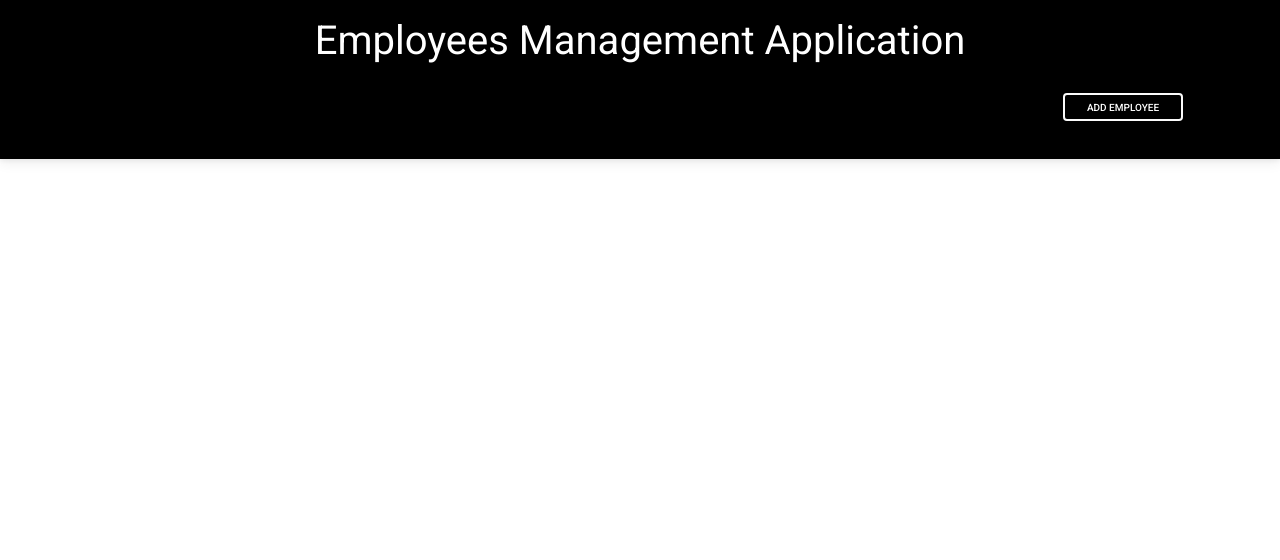
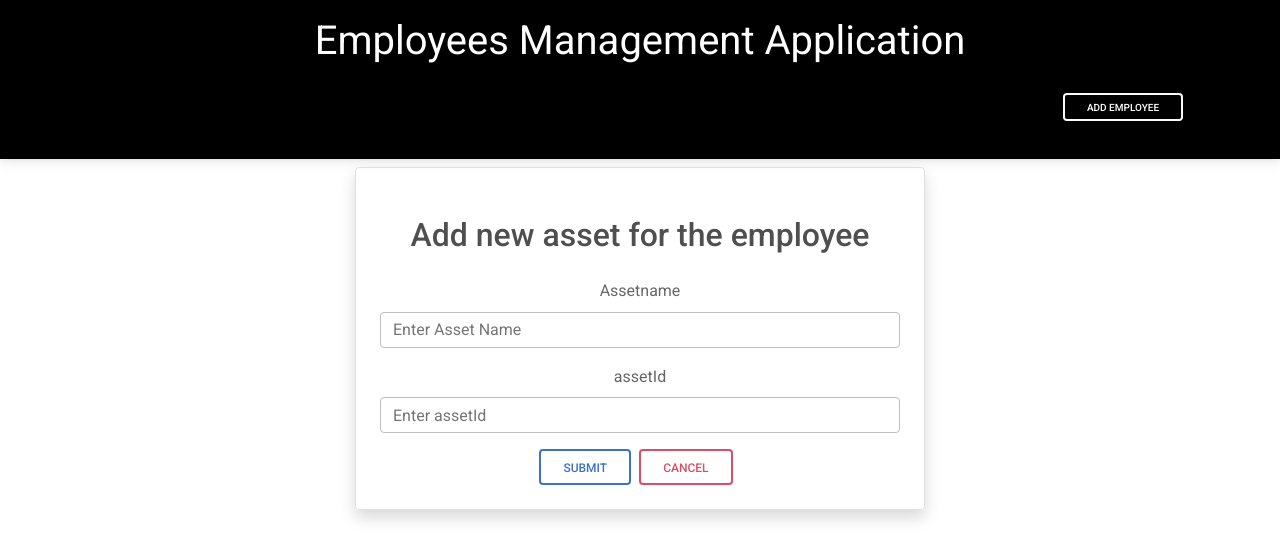
Before and after one commit to reddygn/EmployeeManagement-FullStackWebApplication, a React (Create React App) app in the folder employeemanagement-ui/: page /add-asset/1 in a window 1280 px wide. Shown: the top 560 px of the page. Built offline with nearby package versions, Linux system fonts and the light colour scheme.

Commit message:
UI to show assets for each employee with CRUD feature

```diff
--- a/employeemanagement-ui/src/App.js
+++ b/employeemanagement-ui/src/App.js
@@ -6,6 +6,8 @@ import { BrowserRouter as Router, Routes, Route } from "react-router-dom";
 import AddUser from "./Users/AddUser";
 import EditUser from "./Users/EditUser";
 import ViewUser from "./Users/ViewUser";
+import AddAsset from "./assets/AddAsset";
+import EditAsset from "./assets/EditAsset";
 
 
 function App() {
@@ -19,6 +21,8 @@ function App() {
           <Route exact path="/add-employee/" element={<AddUser />} />
           <Route exact path="/view-employee/:id" element={<ViewUser />} />
           <Route exact path="/update-employee/:id" element={<EditUser />} />
+          <Route exact path="/add-asset/:id" element={<AddAsset />} />
+          <Route exact path="/edit-asset/:id" element={<EditAsset />} />
         </Routes>
 
       </Router>
--- a/employeemanagement-ui/src/Users/ViewUser.js
+++ b/employeemanagement-ui/src/Users/ViewUser.js
@@ -19,15 +19,17 @@ export default function ViewUser() {
   }, []);
 
   const loadUser = async () => {
-    console.log('id ', id)
     const result = await axios.get(`http://localhost:8081/api/employees/${id}`);
     setUser(result.data);
   };
 
   const loadAsset = async () => {
-    const result1 = await axios.get(`http://localhost:8081/api/assets/${id}`);
-    console.log('result 1 :: ', result1);
-    setAssets(result1.data);
+    const result = await axios.get(`http://localhost:8081/api/assets/${id}/all`);
+    setAssets(result.data);
+  };
+  const deleteAsset = async (id) => {
+    await axios.delete(`http://localhost:8081/api/assets/${id}`);
+    window.location.reload();
   };
 
   return (
@@ -36,7 +38,7 @@ export default function ViewUser() {
         <strong><u>Employee</u></strong>
         <table className="table border shadow">
           <thead>
-            <tr>
+            <tr  >
               <th scope="col">FirstName</th>
               <th scope="col">LastName</th>
               <th scope="col">Email</th>
@@ -50,14 +52,18 @@ export default function ViewUser() {
             </tr>
           </tbody>
         </table>
-
-        <strong><u>Assets</u></strong>
+        {/* <strong><u>Assets</u></strong> */}
+        <Link style={{ color: "white", backgroundColor:"green", textAlign: "start", fontSize: "10px", marginTop: "20px", marginBottom: "14px", marginLeft: "966px" }}
+            className="btn btn-outline-light" to={`/add-asset/${id}`} >
+              Add Asset
+            </Link>
         <table className="table border shadow">
           <thead>
             <tr>
               <th scope="col">S.No</th>
               <th scope="col">AssetName</th>
               <th scope="col">AssetId</th>
+              <th scope="col">Action</th>
             </tr>
           </thead>
           <tbody>
@@ -68,6 +74,19 @@ export default function ViewUser() {
                 </th>
                 <td>{asset.assetName}</td>
                 <td>{asset.assetId}</td>
+                <td>
+                  <Link
+                    className="btn btn-outline-primary mx-2" to={`/edit-asset/${asset.id}`}
+                  >
+                    Edit
+                  </Link>
+                  <Link
+                    className="btn btn-danger mx-2"
+                    onClick={() => deleteAsset(asset.id)}
+                  >
+                    Delete
+                  </Link>
+                </td>
               </tr>
             ))}
 
--- /dev/null
+++ b/employeemanagement-ui/src/assets/AddAsset.js
@@ -0,0 +1,76 @@
+import axios from "axios";
+import React, { useState } from "react";
+import { Link, useNavigate, useParams } from "react-router-dom";
+
+export default function AddAsset(event) {
+  let navigate = useNavigate();
+
+  const { id } = useParams();
+
+  let eId = parseInt(id);
+
+
+
+  const [asset, setAsset] = useState({
+    employeeId: null,
+    assetName: "",
+    assetId: ""
+  });
+  const {employeeId, assetName, assetId } = asset;
+
+  const onInputChange = (e) => {
+    setAsset({ ...asset, [e.target.name]: e.target.value });
+  };
+
+  const onSubmit = async (e) => {
+    e.preventDefault();
+    await axios.post(`http://localhost:8081/api/assets/${eId}`, asset);
+    navigate(`/view-employee/${eId}`);
+  };
+
+
+  return (
+    <div className="container">
+      <div className="row">
+        <div className="col-md-6 offset-md-3 border rounded p-4 mt-2 shadow">
+          <h2 className="text-center m-4">Add new asset for the employee</h2>
+
+          <form onSubmit={(e) => onSubmit(e)}>
+            <div className="mb-3">
+              <label htmlFor="Name" className="form-label">
+                Assetname
+              </label>
+              <input
+                type={"text"}
+                className="form-control"
+                placeholder="Enter Asset Name"
+                name="assetName"
+                value={assetName}
+                onChange={(e) => onInputChange(e)}
+              />
+            </div>
+            <div className="mb-3">
+              <label htmlFor="Name" className="form-label">
+                assetId
+              </label>
+              <input
+                type={"text"}
+                className="form-control"
+                placeholder="Enter assetId"
+                name="assetId"
+                value={assetId}
+                onChange={(e) => onInputChange(e)}
+              />
+            </div>
+            <button type="submit" className="btn btn-outline-primary">
+              Submit
+            </button>
+            <Link className="btn btn-outline-danger mx-2" to="/">
+              Cancel
+            </Link>
+          </form>
+        </div>
+      </div>
+    </div>
+  );
+}
--- /dev/null
+++ b/employeemanagement-ui/src/assets/EditAsset.js
@@ -0,0 +1,87 @@
+import axios from "axios";
+import React, { useEffect, useState } from "react";
+import { Link, useNavigate, useParams } from "react-router-dom";
+
+export default function AddAsset(event) {
+  let navigate = useNavigate();
+
+  const { id } = useParams();
+
+  const aId = parseInt(id);
+
+  const [asset, setAsset] = useState({
+    employeeId: 0,
+    assetName: "",
+    assetId: ""
+  });
+  const {employeeId, assetName, assetId } = asset;
+
+  const onInputChange = (e) => {
+    setAsset({ ...asset, [e.target.name]: e.target.value });
+  };
+
+  useEffect(() => {
+    loadAsset();
+  }, []);
+
+
+
+  const onSubmit = async (e) => {
+    e.preventDefault();
+    await axios.put(`http://localhost:8081/api/assets/${aId}`, asset);
+    console.log('Successfully updated the asset');
+    navigate(`/view-employee/${employeeId}`);
+  };
+
+
+  const loadAsset = async () => {
+    const result = await axios.get(`http://localhost:8081/api/assets/${aId}`);
+    setAsset(result.data);
+  };
+
+
+  return (
+    <div className="container">
+      <div className="row">
+        <div className="col-md-6 offset-md-3 border rounded p-4 mt-2 shadow">
+          <h2 className="text-center m-4">Edit the asset</h2>
+
+          <form onSubmit={(e) => onSubmit(e)}>
+            <div className="mb-3">
+              <label htmlFor="Name" className="form-label">
+                Assetname
+              </label>
+              <input
+                type={"text"}
+                className="form-control"
+                placeholder="Enter Asset Name"
+                name="assetName"
+                value={assetName}
+                onChange={(e) => onInputChange(e)}
+              />
+            </div>
+            <div className="mb-3">
+              <label htmlFor="Name" className="form-label">
+                assetId
+              </label>
+              <input
+                type={"text"}
+                className="form-control"
+                placeholder="Enter assetId"
+                name="assetId"
+                value={assetId}
+                onChange={(e) => onInputChange(e)}
+              />
+            </div>
+            <button type="submit" className="btn btn-outline-primary">
+              Submit
+            </button>
+            <Link className="btn btn-outline-danger mx-2" to="/">
+              Cancel
+            </Link>
+          </form>
+        </div>
+      </div>
+    </div>
+  );
+}
--- a/employeemanagement-ui/src/layout/NavBar.js
+++ b/employeemanagement-ui/src/layout/NavBar.js
@@ -2,7 +2,6 @@ import React from 'react';
 import {
   MDBContainer,
   MDBNavbar,
-  MDBBtn,
   MDBInputGroup
 } from 'mdb-react-ui-kit';
 import { Link } from "react-router-dom";
--- a/employeemanagement-ui/src/pages/Home.js
+++ b/employeemanagement-ui/src/pages/Home.js
@@ -1,11 +1,12 @@
 import React, { useEffect, useState } from "react";
 import axios from "axios";
-import { Link, useParams } from "react-router-dom";
+import { Link } from "react-router-dom";
 
 export default function Home() {
   const [users, setUsers] = useState([]);
 
-  const { id } = useParams();
+
+  // const { id } = useParams();
 
   useEffect(() => {
     loadUsers();
@@ -13,7 +14,6 @@ export default function Home() {
 
   const loadUsers = async () => {
     const result = await axios.get("http://localhost:8081/api/employees");
-    console.log(result)
     setUsers(result.data);
   };
 
```
Also changed, not shown: employeemanagement-ui/package.json (+5 -2 lines), 1 other file (tests, documents, lock files or other folders).
